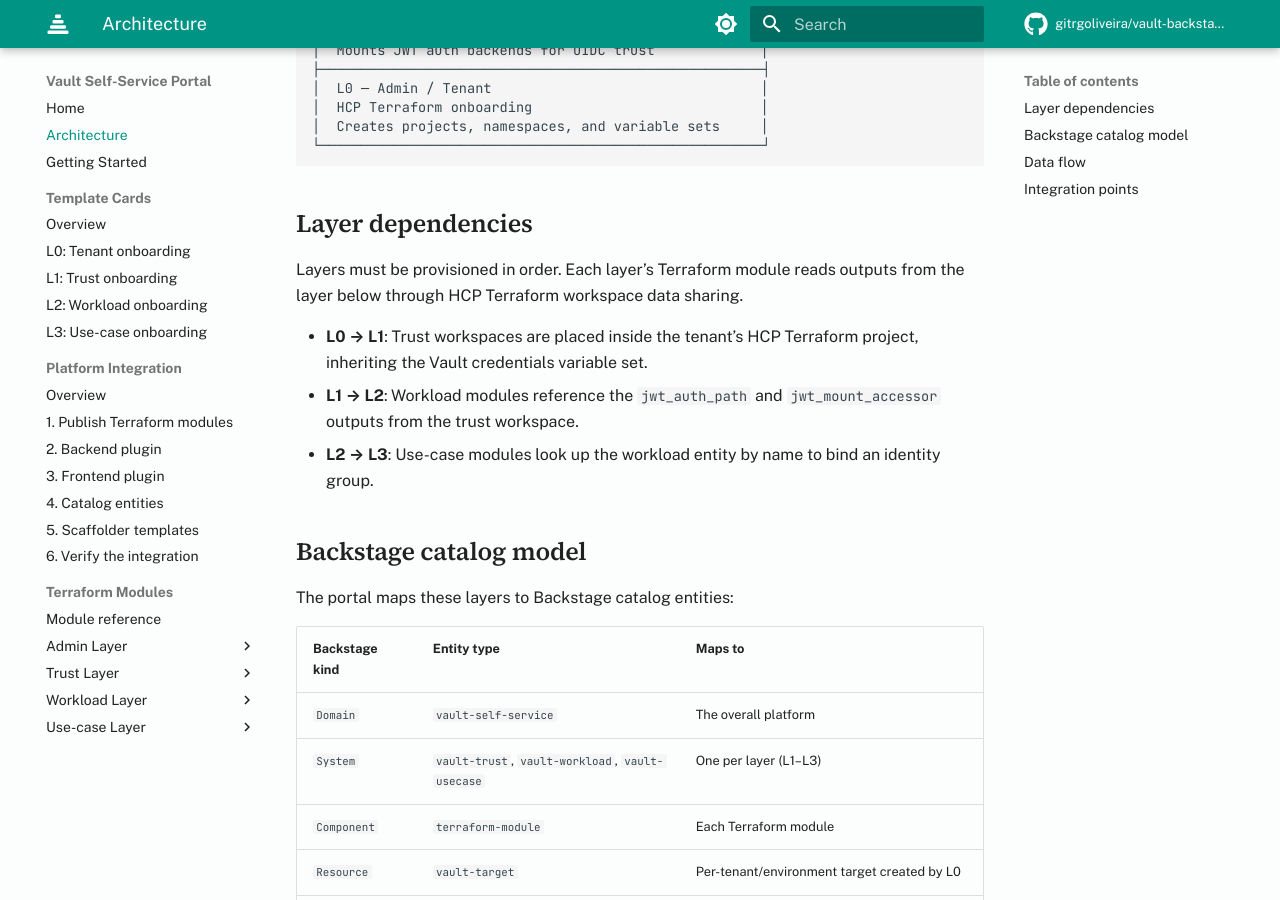
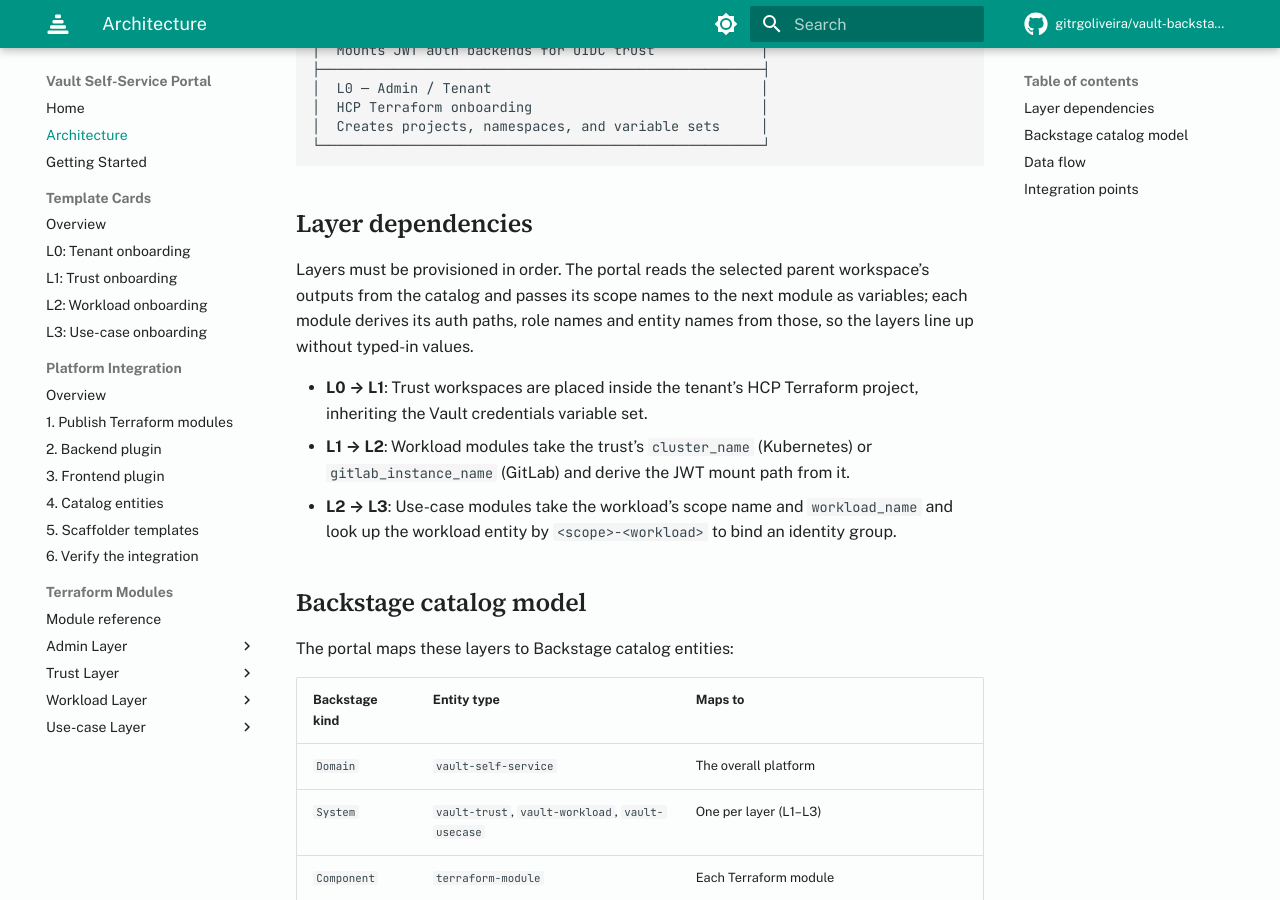
Before and after one commit to gitrgoliveira/vault-backstage, an MkDocs documentation site: the page built from pages/architecture.md, in a window 1280 px wide and 900 px high, scrolled down 451 px. Built offline with MkDocs 1.6.1 and Material for MkDocs 9.7.7, drawn with Linux system fonts in a browser that asks for light colours; comment, search, counter and statistics services are not loaded.

Commit message:
docs: describe the parent-derived layer handoff in the architecture page
The page still said workload modules read the trust's jwt_auth_path /
jwt_mount_accessor via workspace data sharing; the portal now passes the
parent's scope names (cluster_name / gitlab_instance_name, workload_name)
read from its catalog outputs, and the modules derive paths and names.

Co-Authored-By: Claude Opus 5.5 <noreply@anthropic.com>

```diff
--- a/pages/architecture.md
+++ b/pages/architecture.md
@@ -24,11 +24,11 @@ The Vault Self-Service Portal uses a layered onboarding model. Each layer builds
 
 ## Layer dependencies
 
-Layers must be provisioned in order. Each layer's Terraform module reads outputs from the layer below through HCP Terraform workspace data sharing.
+Layers must be provisioned in order. The portal reads the selected parent workspace's outputs from the catalog and passes its scope names to the next module as variables; each module derives its auth paths, role names and entity names from those, so the layers line up without typed-in values.
 
 - **L0 → L1**: Trust workspaces are placed inside the tenant's HCP Terraform project, inheriting the Vault credentials variable set.
-- **L1 → L2**: Workload modules reference the `jwt_auth_path` and `jwt_mount_accessor` outputs from the trust workspace.
-- **L2 → L3**: Use-case modules look up the workload entity by name to bind an identity group.
+- **L1 → L2**: Workload modules take the trust's `cluster_name` (Kubernetes) or `gitlab_instance_name` (GitLab) and derive the JWT mount path from it.
+- **L2 → L3**: Use-case modules take the workload's scope name and `workload_name` and look up the workload entity by `<scope>-<workload>` to bind an identity group.
 
 ## Backstage catalog model
 
```
